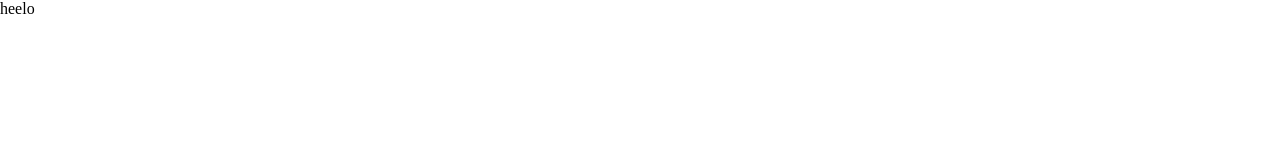
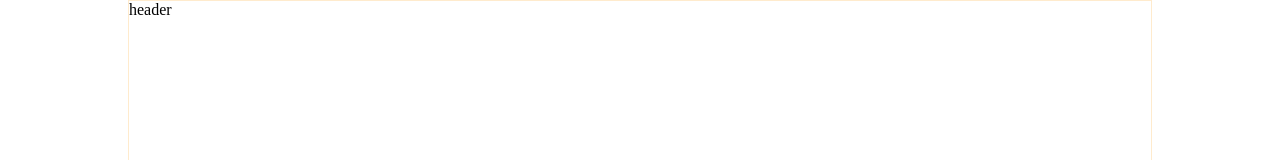
Before and after one commit to RadimYassin/movie-app, a React (Vite) app: page / in a window 1280 px wide. Shown: the top 160 px of the page. Built offline with nearby package versions, Linux system fonts and the light colour scheme.

Commit message:
update in app

```diff
--- a/src/App.jsx
+++ b/src/App.jsx
@@ -1,12 +1,13 @@
+import Header from "./Component/Header"
+import { Container } from "./styles/styleC"
 
 
 function App() {
 
   return (
-    <div>
-     heelo
-
-    </div>
+ <Container>
+ <Header/>
+ </Container>
   )
 }
 
```
